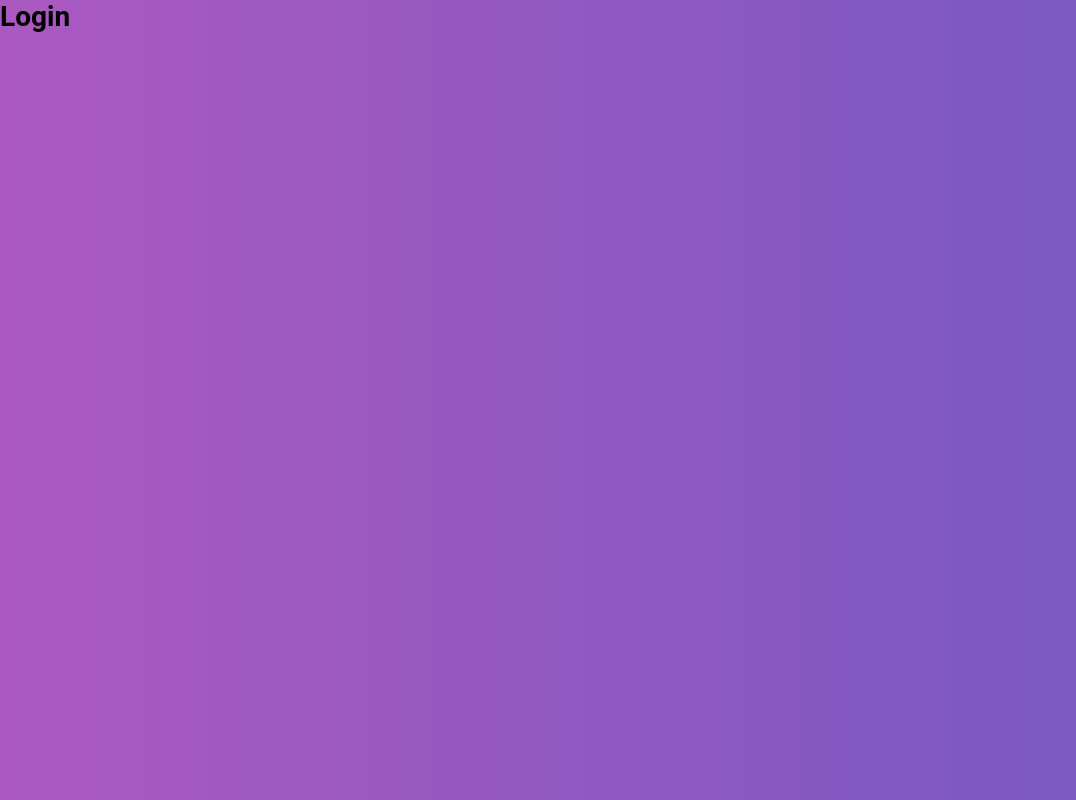
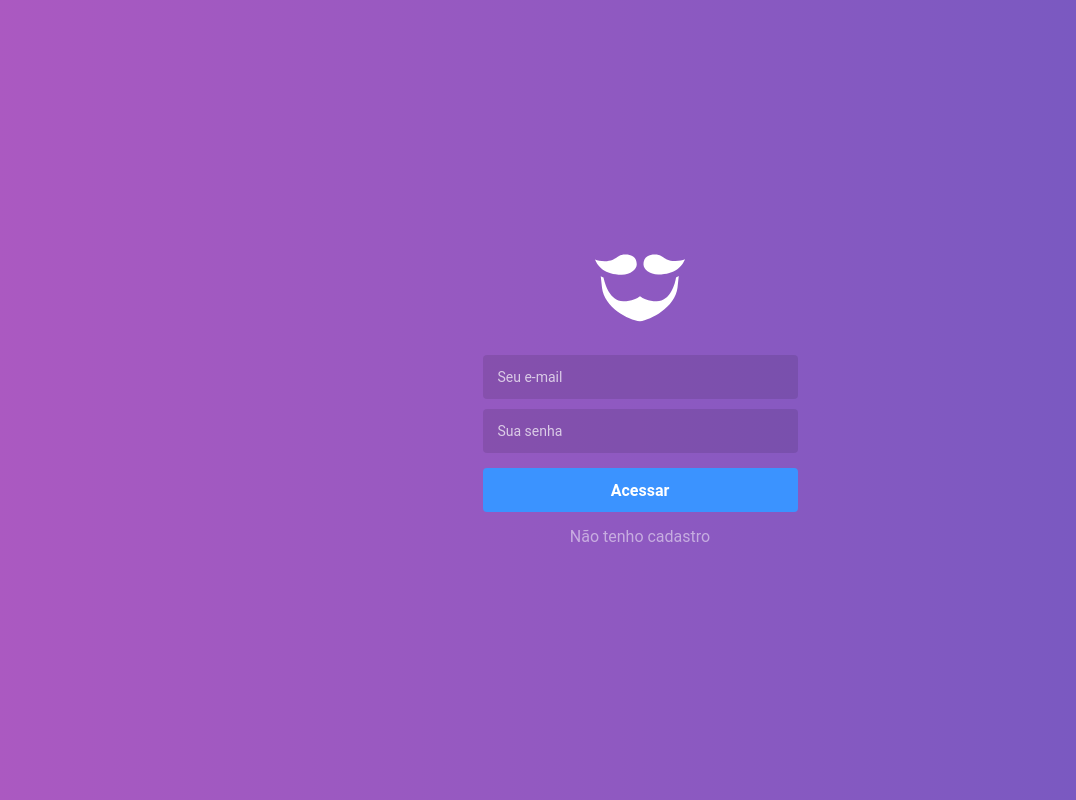
Before and after one commit to Woodsphreaker/rocketseat---bootcamp-v9---project-1-gobarber, a React (Create React App) app in the folder frontend/: page / in a window 1280 px wide. Shown: the whole page, without its empty margins (0-1076 px from the left). Built offline with nearby package versions, Linux system fonts and the light colour scheme.

Commit message:
feat: added login and register screens and styles with styled components

```diff
--- a/frontend/package.json
+++ b/frontend/package.json
@@ -7,6 +7,7 @@
     "@testing-library/react": "^9.3.2",
     "@testing-library/user-event": "^7.1.2",
     "history": "^4.10.1",
+    "polished": "^3.5.1",
     "prop-types": "^15.7.2",
     "react": "^16.13.1",
     "react-dom": "^16.13.1",
--- a/frontend/src/pages/SignIn/index.js
+++ b/frontend/src/pages/SignIn/index.js
@@ -1,11 +1,17 @@
 import React from 'react'
-
-// import { Container } from './styles';
+import { Link } from 'react-router-dom'
+import Logo from '~/assets/img/logo.svg'
 
 export default function SignIn() {
   return (
     <>
-      <h1>Login</h1>
+      <img alt="GoBarber" src={Logo} />
+      <form>
+        <input type="email" placeholder="Seu e-mail" />
+        <input type="password" placeholder="Sua senha" />
+        <button type="submit">Acessar</button>
+        <Link to="/register">Não tenho cadastro</Link>
+      </form>
     </>
   )
 }
--- /dev/null
+++ b/frontend/src/pages/SignIn/styles.js
@@ -0,0 +1,17 @@
+import styled from 'styled-components'
+
+const Container = styled.div`
+  display: flex;
+  align-items: center;
+  justify-content: center;
+`
+const LoginContainer = styled.div`
+  max-width: 600px;
+  height: auto;
+  display: flex;
+  flex: 1;
+  flex-direction: column;
+  align-items: center;
+  border: 1px solid #000;
+`
+export { Container, LoginContainer }
--- a/frontend/src/pages/SignUp/index.js
+++ b/frontend/src/pages/SignUp/index.js
@@ -1,7 +1,18 @@
 import React from 'react'
-
-// import { Container } from './styles';
+import { Link } from 'react-router-dom'
+import Logo from '~/assets/img/logo.svg'
 
 export default function SignUp() {
-  return <h1>Register</h1>
+  return (
+    <>
+      <img alt="GoBarber" src={Logo} />
+      <form>
+        <input type="text" placeholder="Seu nome completo" />
+        <input type="email" placeholder="Seu e-mail" />
+        <input type="password" placeholder="Sua senha" />
+        <button type="submit">Acessar</button>
+        <Link to="/">Já tenho cadastro</Link>
+      </form>
+    </>
+  )
 }
--- a/frontend/src/pages/_layouts/Auth/index.js
+++ b/frontend/src/pages/_layouts/Auth/index.js
@@ -1,10 +1,14 @@
 import React from 'react'
 import PropTypes from 'prop-types'
 
-import { Wrapper } from './styles'
+import { Wrapper, Content } from './styles'
 
 export default function AuthLayout({ children }) {
-  return <Wrapper>{children}</Wrapper>
+  return (
+    <Wrapper>
+      <Content>{children}</Content>
+    </Wrapper>
+  )
 }
 
 AuthLayout.propTypes = {
--- a/frontend/src/pages/_layouts/Auth/styles.js
+++ b/frontend/src/pages/_layouts/Auth/styles.js
@@ -1,8 +1,67 @@
 import styled from 'styled-components'
+import { darken } from 'polished'
 
-const Wrapper = styled.div.attrs((props) => {})`
+const Wrapper = styled.div`
   height: 100%;
   background: linear-gradient(-90deg, #7159c1, #ab59c1);
+  display: flex;
+  justify-content: center;
+  align-items: center;
 `
 
-export { Wrapper }
+const Content = styled.div`
+  width: 100%;
+  max-width: 315px;
+  text-align: center;
+
+  form {
+    display: flex;
+    flex-direction: column;
+    margin-top: 30px;
+
+    input {
+      background: rgba(0, 0, 0, 0.1);
+      border: 0;
+      border-radius: 4px;
+      height: 44px;
+      padding: 0 15px;
+      color: #fff;
+      margin: 0 0 10px;
+
+      &::placeholder {
+        color: rgba(255, 255, 255, 0.7);
+      }
+    }
+
+    button {
+      margin: 5px 0 0;
+      height: 44px;
+      background: #3b93ff;
+      border-radius: 4px;
+      font-weight: bold;
+      color: #fff;
+      border: 0;
+      font-size: 16px;
+      margin-bottom: 15px;
+      transition: background 0.3s;
+
+      &:hover {
+        background: ${darken(0.03, '#3b93ff')};
+      }
+    }
+
+    a {
+      text-align: center;
+      font-size: 16px;
+      color: #fff;
+      opacity: 0.5;
+      transition: opacity 0.3s;
+
+      &:hover {
+        opacity: 1;
+      }
+    }
+  }
+`
+
+export { Wrapper, Content }
--- a/frontend/src/pages/_layouts/Default/styles.js
+++ b/frontend/src/pages/_layouts/Default/styles.js
@@ -1,6 +1,6 @@
 import styled from 'styled-components'
 
-const Wrapper = styled.div.attrs((props) => {})`
+const Wrapper = styled.div`
   height: 100%;
   background: #999;
 `
--- a/frontend/src/routes/index.js
+++ b/frontend/src/routes/index.js
@@ -11,7 +11,7 @@ import Profile from '~/pages/Profile'
 const Routes = () => (
   <Switch>
     <RouteWrapper path="/" exact component={SignIn} />
-    <RouteWrapper path="/register" exact component={SignUp} logged />
+    <RouteWrapper path="/register" exact component={SignUp} />
     <RouteWrapper path="/dash" exact component={Dashboard} isPrivate logged />
     <RouteWrapper path="/profile" exact component={Profile} isPrivate logged />
     <Route path="*" render={() => <h1>Not Found</h1>} />
```
Also changed, not shown: frontend/src/assets/img/logo.svg (added), 1 other file (tests, documents, lock files or other folders).
